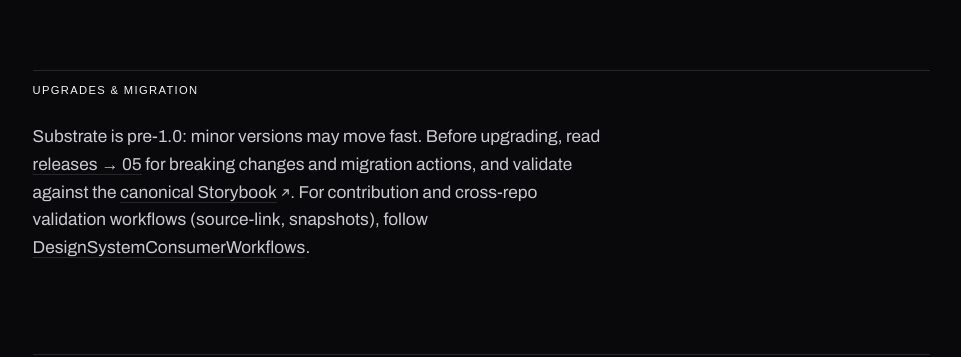
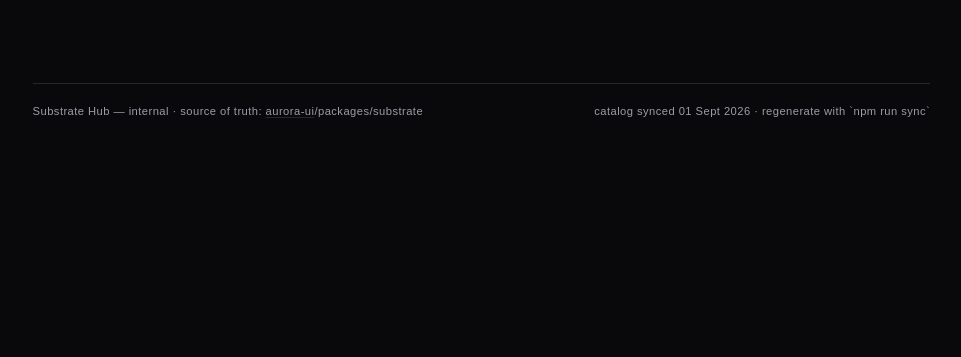
Before and after one commit to waed-at-aurora/substrate-hub, a Next.js app: page /get-started in a window 1280 px wide. Shown: the part 2999-3356 px from the top of the page, without its empty margins (305-1266 px from the left). After the commit the page ends 3160 px from the top, so only its background shows below. Built offline with nearby package versions, Linux system fonts and the light colour scheme; a web font is replaced by a local one.

Commit message:
fix: remove upgrades guidance from get started

```diff
--- a/src/app/(hub)/get-started/page.tsx
+++ b/src/app/(hub)/get-started/page.tsx
@@ -3,8 +3,7 @@
 import { Troubleshooting } from '@/components/islands';
 import { CopyBlock } from '@/components/copy-block';
 import { Exhibit } from '@/components/exhibit';
-import { ExtArrow } from '@/components/marks';
-import { site, storybookHref } from '@/config/site';
+import { site } from '@/config/site';
 import { data, latestReleaseVersion } from '@/lib/data';
 
 export const metadata: Metadata = { title: 'Get started' };
@@ -137,22 +136,6 @@
 				<Troubleshooting />
 			</Exhibit>
 
-			<Exhibit label="Upgrades & migration" id="upgrades">
-				<p className="lede" style={{ maxWidth: '58ch' }}>
-					Substrate is pre-1.0: minor versions may move fast. Before upgrading, read{' '}
-					<Link href="/releases">releases → 05</Link> for breaking changes and migration actions, and
-					validate against the{' '}
-					<a className="ext" href={storybookHref(null)} target="_blank" rel="noreferrer">
-						canonical Storybook
-						<ExtArrow />
-					</a>
-					. For contribution and cross-repo validation workflows (source-link, snapshots), follow{' '}
-					<a href={`${site.repoUrl}/blob/main/${site.contributionDocPath}`} target="_blank" rel="noreferrer">
-						DesignSystemConsumerWorkflows
-					</a>
-					.
-				</p>
-			</Exhibit>
 		</>
 	);
 }
```
